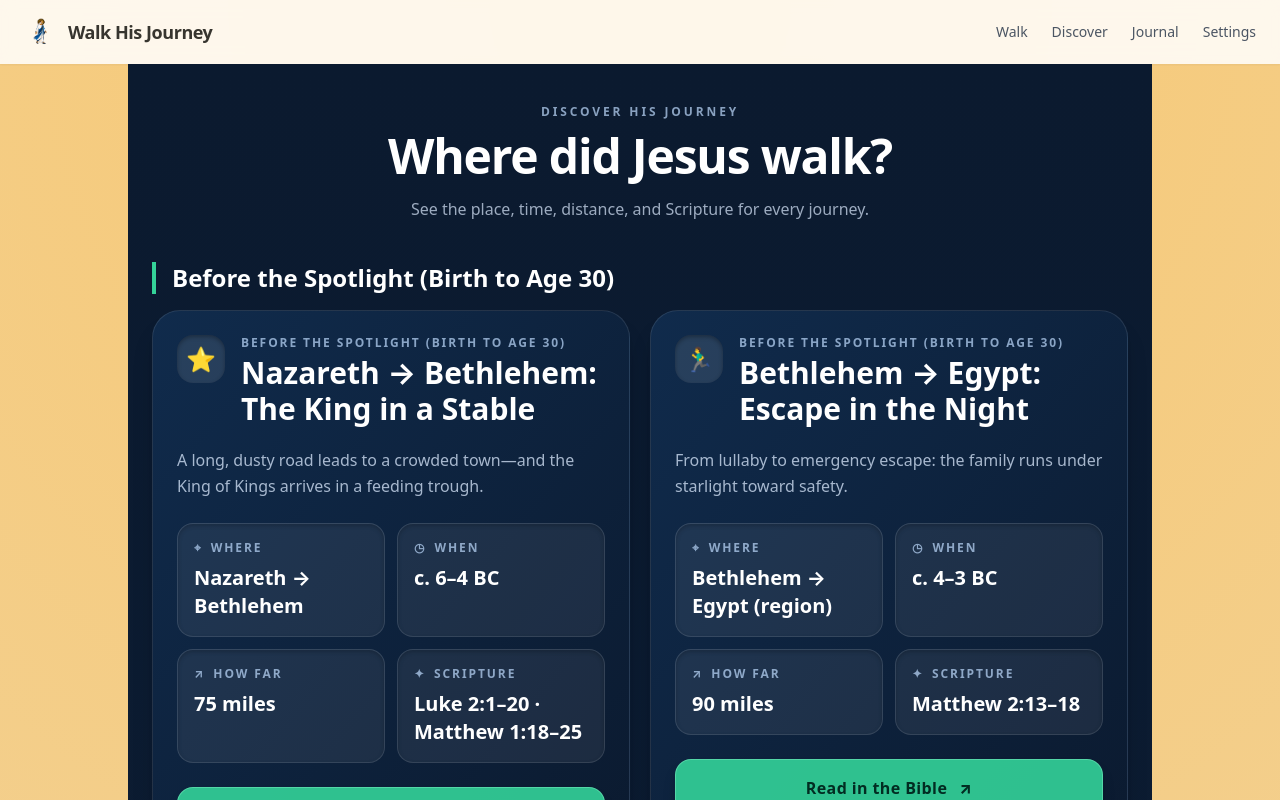
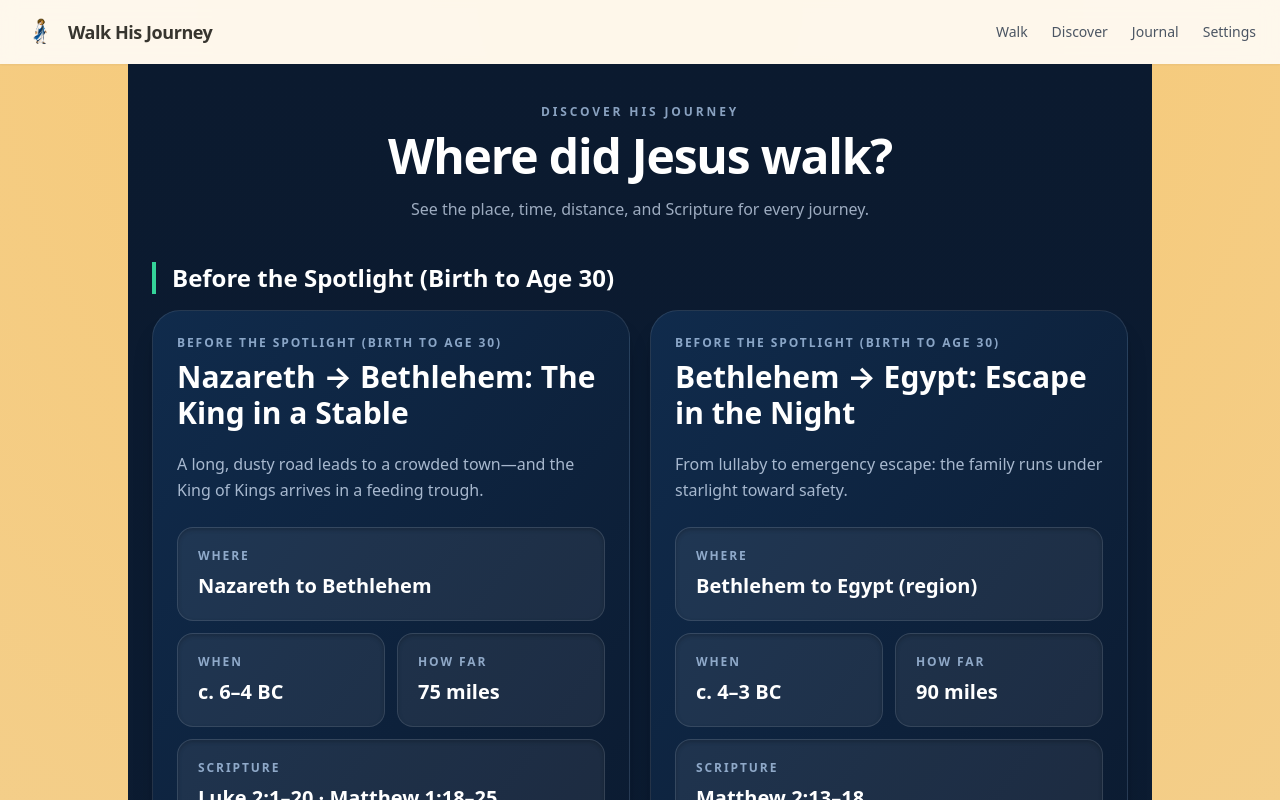
Before and after one commit to fairenow/walk-his-journey, a React (Vite) app: page /discover in a window 1280 px wide. Shown: the top 800 px of the page. Built offline with nearby package versions, Linux system fonts and the light colour scheme.

Commit message:
Remove Discover icons and prevent text overflow

```diff
--- a/src/app/discover/[id]/page.tsx
+++ b/src/app/discover/[id]/page.tsx
@@ -4,9 +4,9 @@ import { journeyScenes } from "../../../data/journeys.ts";
 import { getBiblePassageUrl } from "../../../utils/bible.js";
 
 const StatPill: React.FC<{ label: string; value: string }> = ({ label, value }) => (
-  <div className="rounded-2xl border border-white/10 bg-white/10 px-4 py-3 text-left text-sm text-blue-50/90 shadow-inner shadow-black/30">
+  <div className="min-w-0 rounded-2xl border border-white/10 bg-white/10 px-4 py-3 text-left text-sm text-blue-50/90 shadow-inner shadow-black/30">
     <p className="text-[11px] font-semibold uppercase tracking-[0.14em] text-blue-100/70">{label}</p>
-    <p className="text-base font-semibold text-white">{value}</p>
+    <p className="mt-1 break-words text-base font-semibold leading-snug text-white [overflow-wrap:anywhere]">{value}</p>
   </div>
 );
 
@@ -55,23 +55,20 @@ const SceneDetailPage: React.FC = () => {
         <div className="absolute -left-16 -top-16 h-36 w-36 rotate-12 rounded-full bg-blue-500/10 blur-3xl" />
         <div className="absolute -right-10 bottom-0 h-32 w-32 -rotate-12 rounded-full bg-emerald-400/10 blur-3xl" />
         <div className="relative flex flex-col gap-5">
-          <div className="flex items-start gap-4">
-            <div className="flex h-14 w-14 items-center justify-center rounded-2xl bg-white/10 text-3xl shadow-inner shadow-black/40">
-              <span aria-hidden>{scene.icon}</span>
-            </div>
-            <div className="flex-1 space-y-2">
+          <div className="flex items-start">
+            <div className="min-w-0 flex-1 space-y-2">
               <div className="flex flex-wrap items-center gap-2 text-xs font-semibold uppercase tracking-[0.14em] text-blue-100/80">
                 <span className="rounded-full bg-white/10 px-3 py-1">{scene.phaseTitle}</span>
                 {scene.approxDate ? (
                   <span className="rounded-full bg-white/10 px-3 py-1 text-[11px] text-blue-50">{scene.approxDate}</span>
                 ) : null}
               </div>
-              <h1 className="text-3xl font-bold drop-shadow-sm sm:text-4xl">{scene.title}</h1>
+              <h1 className="break-words text-3xl font-bold drop-shadow-sm [overflow-wrap:anywhere] sm:text-4xl">{scene.title}</h1>
               <p className="text-sm text-blue-100/80">{scene.tagLine}</p>
             </div>
           </div>
           <div className="grid gap-3 sm:grid-cols-3">
-            <StatPill label="Route" value={`${scene.from} → ${scene.to}`} />
+            <StatPill label="Route" value={`${scene.from} to ${scene.to}`} />
             <StatPill label="Distance" value={distanceLabel} />
             <StatPill
               label="Scripture"
@@ -152,10 +149,9 @@ const SceneDetailPage: React.FC = () => {
                   rel="noreferrer"
                   className="flex items-center gap-3 rounded-2xl border border-slate-200/80 bg-slate-50/90 px-4 py-2 text-sm text-slate-800"
                 >
-                  <span className="text-amber-600">📖</span>
                   <span className="font-semibold text-slate-900">{ref.book}</span>
                   <span className="text-slate-700">{ref.ref}</span>
-                  <span className="ml-auto" aria-hidden>↗</span>
+                  <span className="ml-auto text-xs font-semibold uppercase tracking-wide text-amber-700">Read</span>
                 </a>
               ))}
             </div>
--- a/src/app/discover/page.tsx
+++ b/src/app/discover/page.tsx
@@ -8,13 +8,10 @@ const formatDistance = (miles: number | null, km: number | null) => {
   return "Not recorded";
 };
 
-const Fact: React.FC<{ label: string; value: string; icon: string }> = ({ label, value, icon }) => (
-  <div className="rounded-2xl border border-white/10 bg-white/[0.07] p-4 shadow-inner shadow-black/20">
-    <div className="flex items-center gap-2 text-xs font-bold uppercase tracking-[0.16em] text-blue-200/70">
-      <span aria-hidden>{icon}</span>
-      <span>{label}</span>
-    </div>
-    <p className="mt-2 text-lg font-bold leading-snug text-white sm:text-xl">{value}</p>
+const Fact: React.FC<{ label: string; value: string; className?: string }> = ({ label, value, className = "" }) => (
+  <div className={`min-w-0 rounded-2xl border border-white/10 bg-white/[0.07] p-5 shadow-inner shadow-black/20 ${className}`}>
+    <p className="text-xs font-bold uppercase tracking-[0.16em] text-blue-200/70">{label}</p>
+    <p className="mt-2 break-words text-lg font-bold leading-snug text-white [overflow-wrap:anywhere] sm:text-xl">{value}</p>
   </div>
 );
 
@@ -28,23 +25,18 @@ const DiscoverSceneCard: React.FC<{ scene: (typeof journeyScenes)[number] }> = (
 
   return (
     <article className="flex flex-col rounded-[1.75rem] border border-white/10 bg-gradient-to-br from-[#102b4c] to-[#0b1a2f] p-5 text-white shadow-xl shadow-black/20 sm:p-6">
-      <div className="flex items-start gap-4">
-        <div className="flex h-12 w-12 shrink-0 items-center justify-center rounded-2xl bg-white/10 text-2xl shadow-inner shadow-black/30">
-          <span aria-hidden>{scene.icon}</span>
-        </div>
-        <div>
-          <p className="text-xs font-bold uppercase tracking-[0.16em] text-blue-200/70">{scene.phaseTitle}</p>
-          <h3 className="mt-1 text-2xl font-bold leading-tight text-white sm:text-3xl">{scene.title}</h3>
-        </div>
+      <div className="min-w-0">
+        <p className="break-words text-xs font-bold uppercase tracking-[0.16em] text-blue-200/70">{scene.phaseTitle}</p>
+        <h3 className="mt-2 break-words text-2xl font-bold leading-tight text-white [overflow-wrap:anywhere] sm:text-3xl">{scene.title}</h3>
       </div>
 
       <p className="mt-5 text-base leading-relaxed text-blue-100/75">{scene.cardBlurb}</p>
 
-      <div className="mt-6 grid gap-3 sm:grid-cols-2">
-        <Fact label="Where" value={`${scene.from} → ${scene.to}`} icon="⌖" />
-        <Fact label="When" value={scene.approxDate || "Date unknown"} icon="◷" />
-        <Fact label="How far" value={formatDistance(scene.distanceMi, scene.distanceKm)} icon="↗" />
-        <Fact label="Scripture" value={scriptureRefs} icon="✦" />
+      <div className="mt-6 grid min-w-0 gap-3 sm:grid-cols-2">
+        <Fact className="sm:col-span-2" label="Where" value={`${scene.from} to ${scene.to}`} />
+        <Fact label="When" value={scene.approxDate || "Date unknown"} />
+        <Fact label="How far" value={formatDistance(scene.distanceMi, scene.distanceKm)} />
+        <Fact className="sm:col-span-2" label="Scripture" value={scriptureRefs} />
       </div>
 
       <a
@@ -55,7 +47,6 @@ const DiscoverSceneCard: React.FC<{ scene: (typeof journeyScenes)[number] }> = (
         aria-label={`Read ${primaryScripture ? `${primaryScripture.book} ${primaryScripture.ref}` : "this passage"} in the Bible reader`}
       >
         Read in the Bible
-        <span aria-hidden>↗</span>
       </a>
     </article>
   );
```
